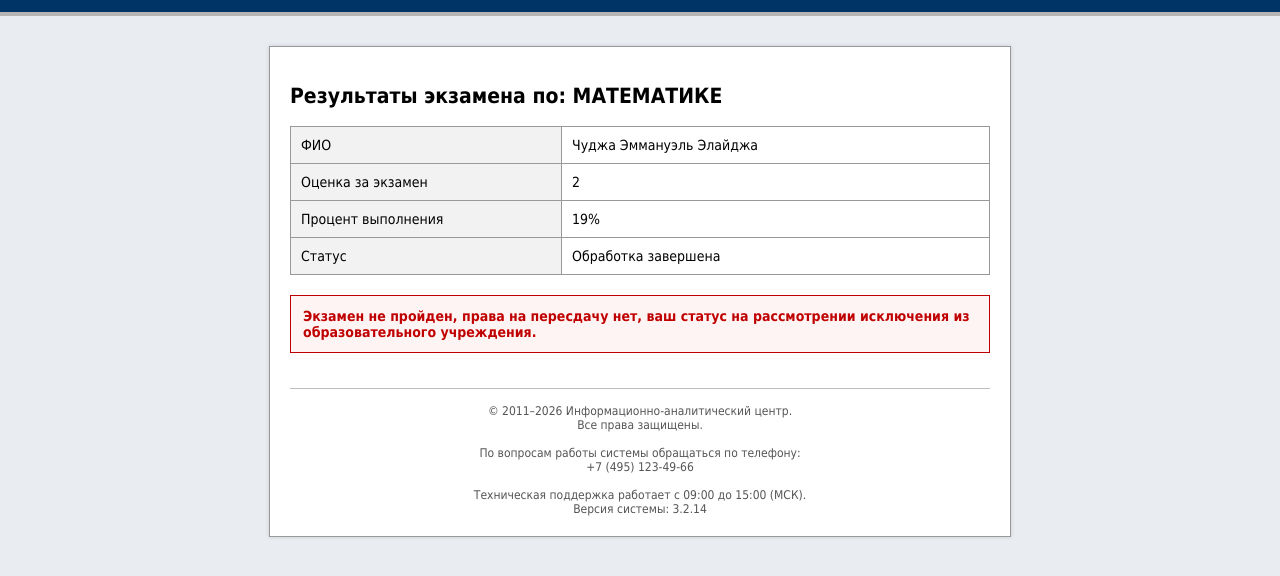
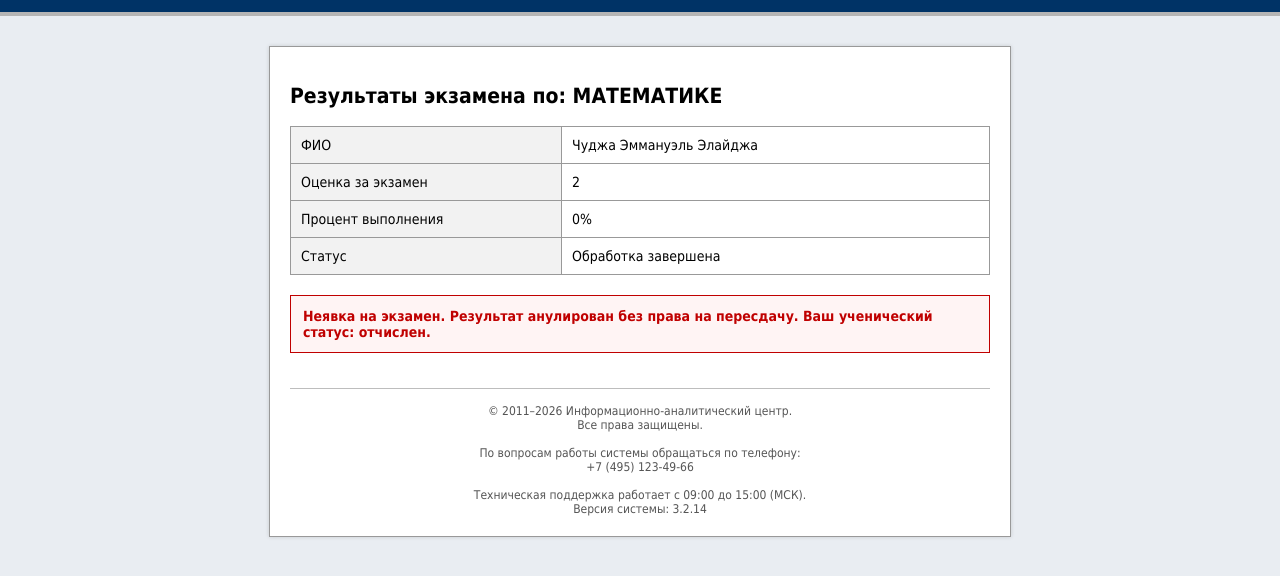
Before and after one commit to CheckingLLL/examination, a plain HTML site: page index.html in a window 1280 px wide. Both pictures are taken after a click on the button "Проверить результаты". Shown: the part 62-638 px from the top of the page. Drawn offline with Linux system fonts and the light colour scheme.

Commit message:
Update index.html

```diff
--- a/index.html
+++ b/index.html
@@ -166,7 +166,7 @@
 
                 <tr>
                     <td>Процент выполнения</td>
-                    <td>19%</td>
+                    <td>0%</td>
                 </tr>
 
                 <tr>
@@ -176,7 +176,7 @@
             </table>
 
             <div class="warning">
-                Экзамен не пройден, права на пересдачу нет, ваш статус на рассмотрении исключения из образовательного учреждения.
+                Неявка на экзамен. Результат анулирован без права на пересдачу. Ваш ученический статус: отчислен.
             </div>
 
         </div>
```
